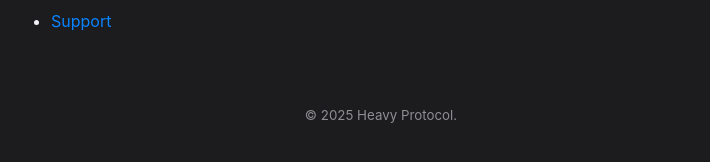
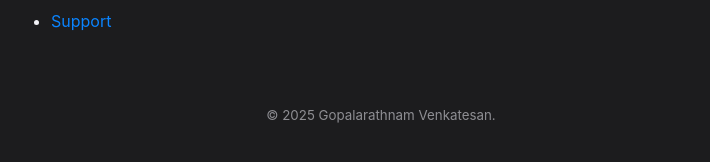
Before and after one commit to g13n/HeavyProtocol.app, a Jekyll site: the page built from index.md, in a window 1280 px wide. Shown: the part 455-617 px from the top of the page, without its empty margins (259-969 px from the left). Built offline with Jekyll 4.4.1, drawn with Linux system fonts in a browser that asks for light colours.

Commit message:
Copyright fix

```diff
--- a/_layouts/default.html
+++ b/_layouts/default.html
@@ -86,7 +86,7 @@
 
         <br><br>
         <center>
-            <small style="color: #8e8e93;">&copy; 2025 Heavy Protocol.</small>
+            <small style="color: #8e8e93;">&copy; 2025 Gopalarathnam Venkatesan.</small>
         </center>
     </main>
 </body>
```
